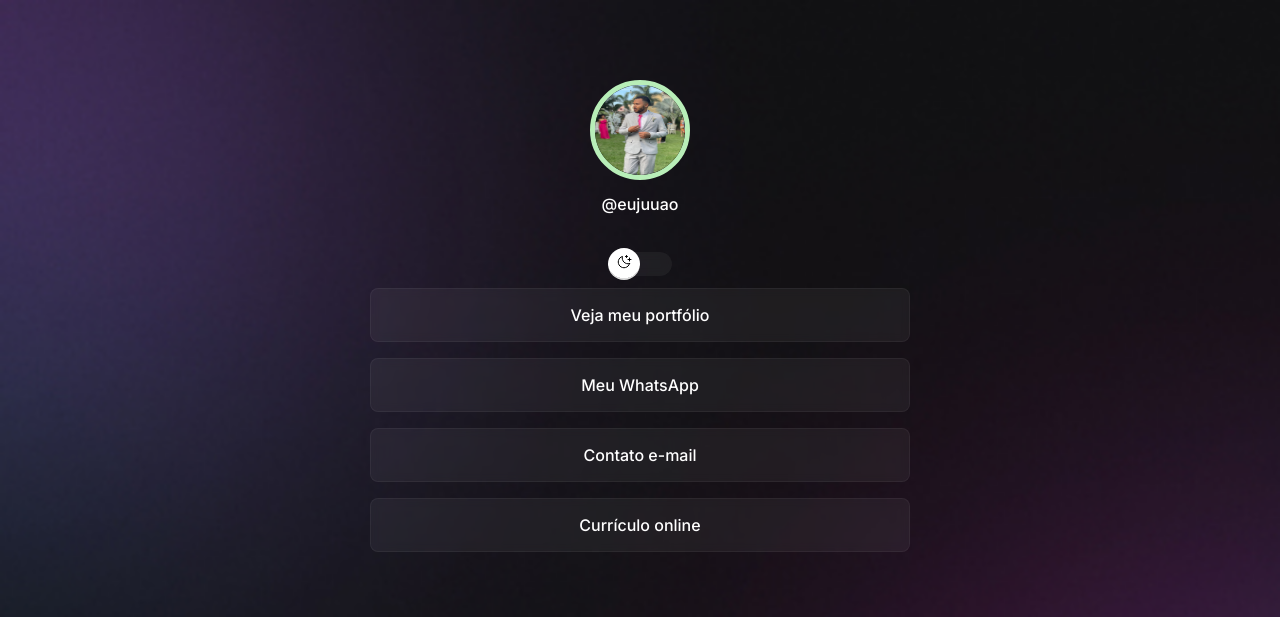
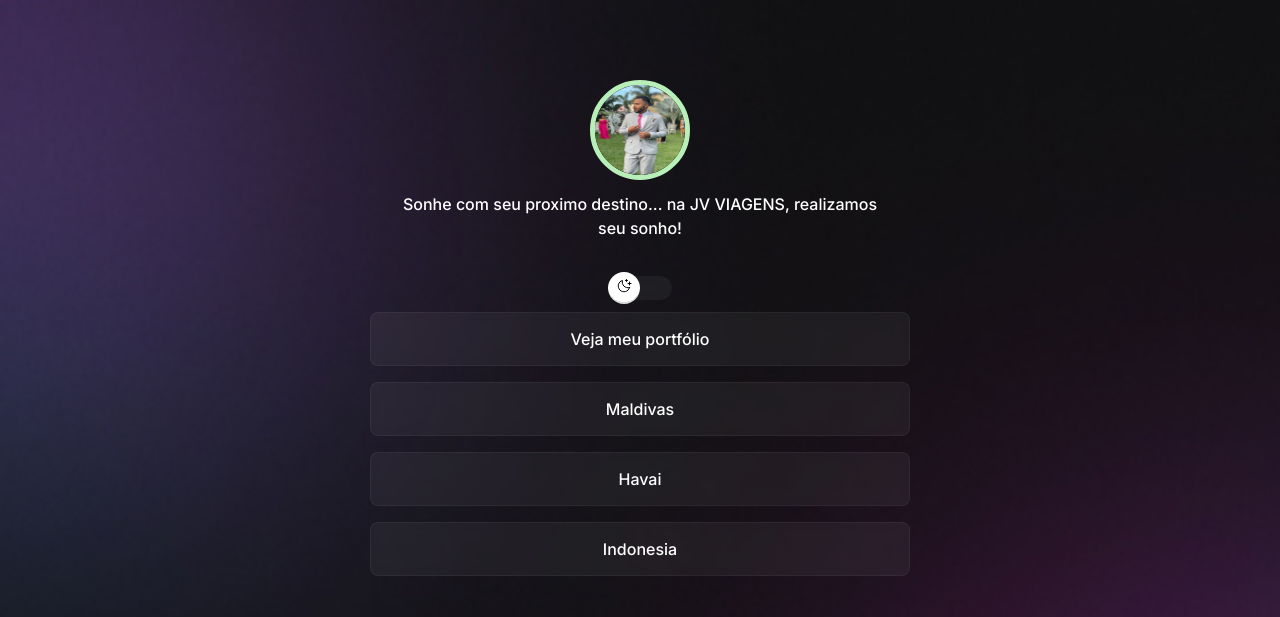
Before and after one commit to eujuuao/ProjetinhoStart, a plain HTML site: page index.html in a window 1280 px wide. Shown: the top 617 px of the page. Drawn offline with Linux system fonts and the light colour scheme.

Commit message:
Atualiza o arquivo index.html com correções e melhorias no layout

```diff
--- a/index.html
+++ b/index.html
@@ -11,14 +11,14 @@
     <meta charset="UTF-8" />
     <meta http-equiv="X-UA-Compatible" content="IE=edge" />
     <meta name="viewport" content="width=device-width, initial-scale=1.0" />
-    <title>DevLinks</title>
+    <title>LUGARES PARA VIAJAR</title>
     <link rel="stylesheet" href="style.css" />
   </head>
   <body>
     <div id="container">
       <div id="profile">
         <img src="./assets/perfil.jpg" alt="" />
-        <p>@eujuuao</p>
+        <p>Sonhe com seu proximo destino... na JV VIAGENS, realizamos seu sonho!</p>
       </div>
 
       <div id="switch" onclick="toggleMode()">
@@ -32,26 +32,26 @@
         </li>
 
         <li>
-          <a href="https://wa.me/+5527996043451" target="_blank" rel="noopener"
-            >Meu WhatsApp</a
+          <a href="https://www.youtube.com/shorts/70O4BbuPQEw" target="_blank" rel="noopener"
+            >Maldivas</a
           >
         </li>
 
         <li>
           <a
-            href="https://mail.google.com/mail/u/0/?tab=rm&ogbl#inbox"
+            href="https://www.youtube.com/shorts/mrZlMwgvGHw"
             target="_blank"
             rel="noopener"
-            >Contato e-mail</a
+            >Havai</a
           >
         </li>
 
         <li>
           <a
-            href="https://login.gupy.io/candidates/curriculum"
+            href="https://www.youtube.com/shorts/s28jWRhJA3M"
             target="_blank"
             rel="noopener"
-            >Currículo online</a
+            >Indonesia</a
           >
         </li>
       </ul>
```
